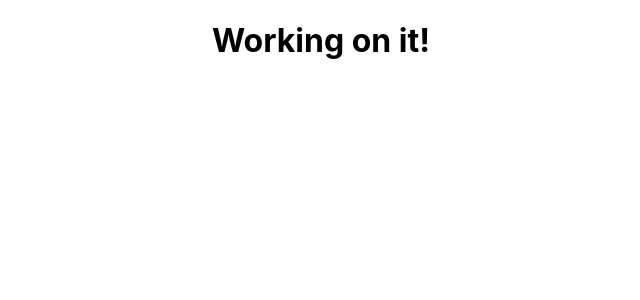
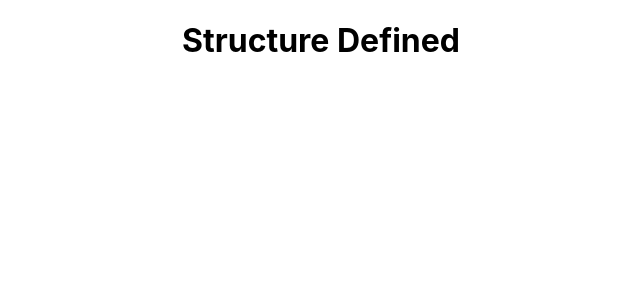
Before and after one commit to Redskull-127/TEAM-REDSKULL, a Next.js app: page / in a window 1280 px wide. Shown: the top 300 px of the page, without its empty margins (319-959 px from the left). Built offline with nearby package versions, Linux system fonts and the light colour scheme.

Commit message:
Anything

```diff
--- a/components/Header.js
+++ b/components/Header.js
@@ -4,7 +4,7 @@ export default function Headers() {
   return (
     <>
       <div className={styles.Header}>
-        <h1>Working on it!</h1>
+        <h1>Structure Defined</h1>
       </div>
     </>
   );
```
